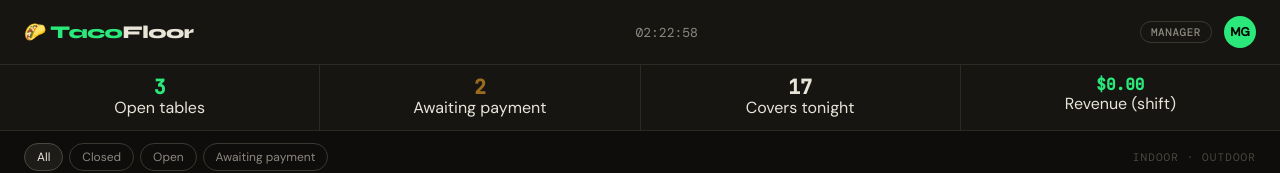
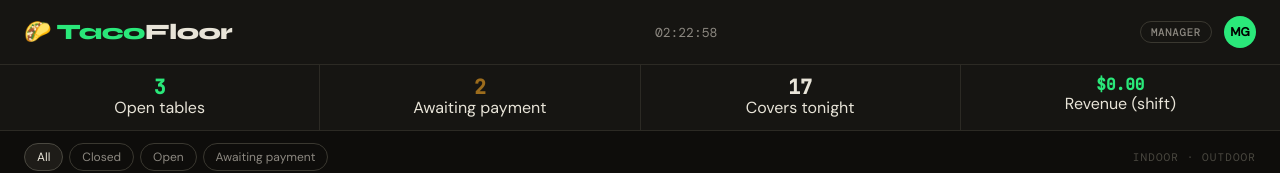
Before and after one commit to alina-desya/tacofloor, a plain HTML site: page index.html in a window 1280 px wide. Shown: the top 173 px of the page. Drawn offline with nearby package versions, Linux system fonts and the light colour scheme.

Commit message:
Update title

```diff
--- a/index.html
+++ b/index.html
@@ -35,7 +35,7 @@ body{background:var(--bg);color:var(--text);font-family:var(--font-body);min-hei
 
 /* ── HEADER ── */
 .header{display:flex;align-items:center;justify-content:space-between;padding:16px 24px;border-bottom:1px solid var(--border);background:var(--bg2)}
-.logo{font-family:var(--font-head);font-size:18px;font-weight:800;letter-spacing:-.5px;color:var(--text)}
+.logo{font-family:var(--font-head);font-size:22px;font-weight:800;letter-spacing:-.5px;color:var(--text);line-height:1}
 .logo span{color:var(--open-acc)}
 .time{font-family:var(--font-mono);font-size:13px;color:var(--text2)}
 .header-right{display:flex;align-items:center;gap:12px}
```
